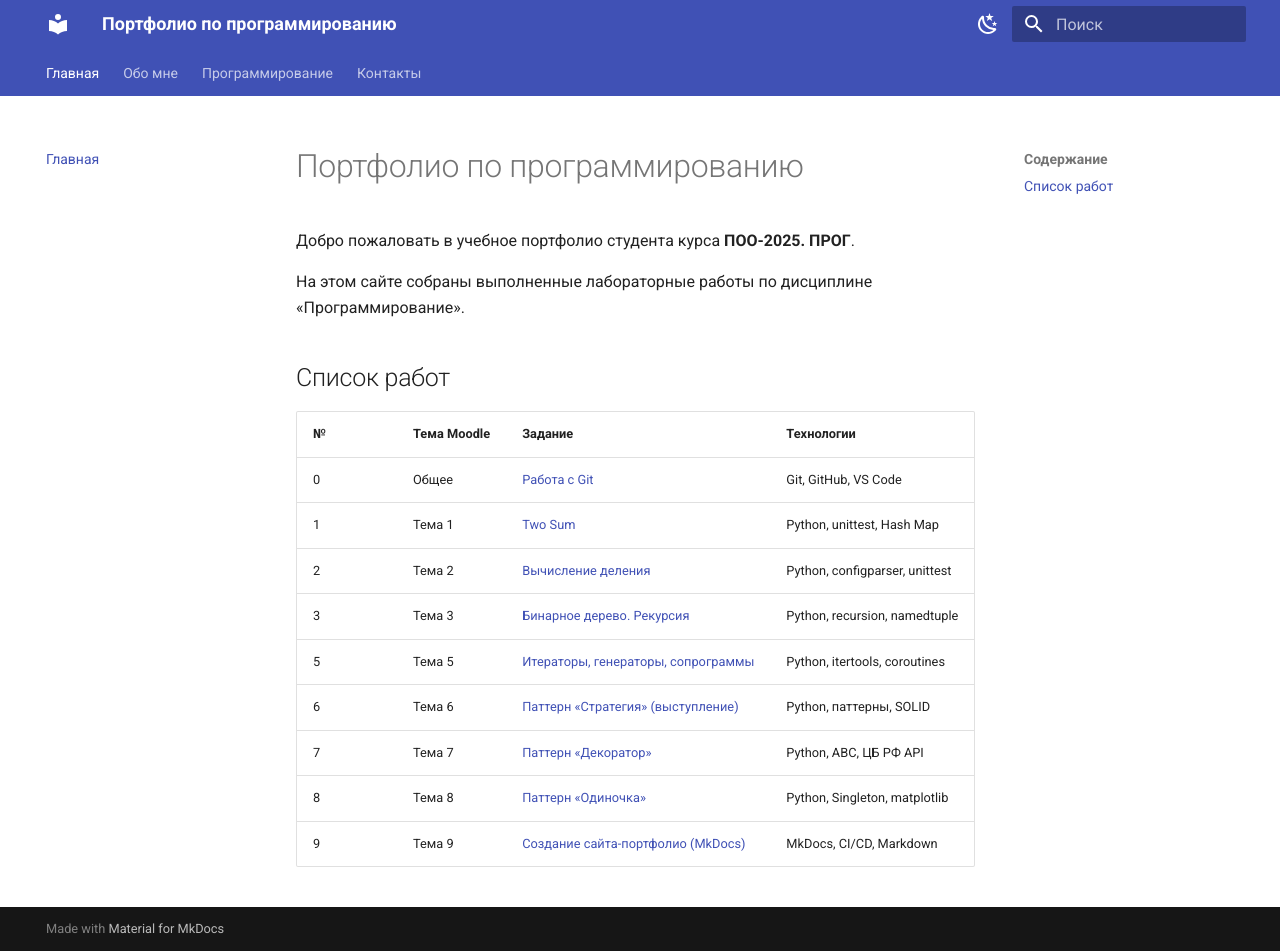
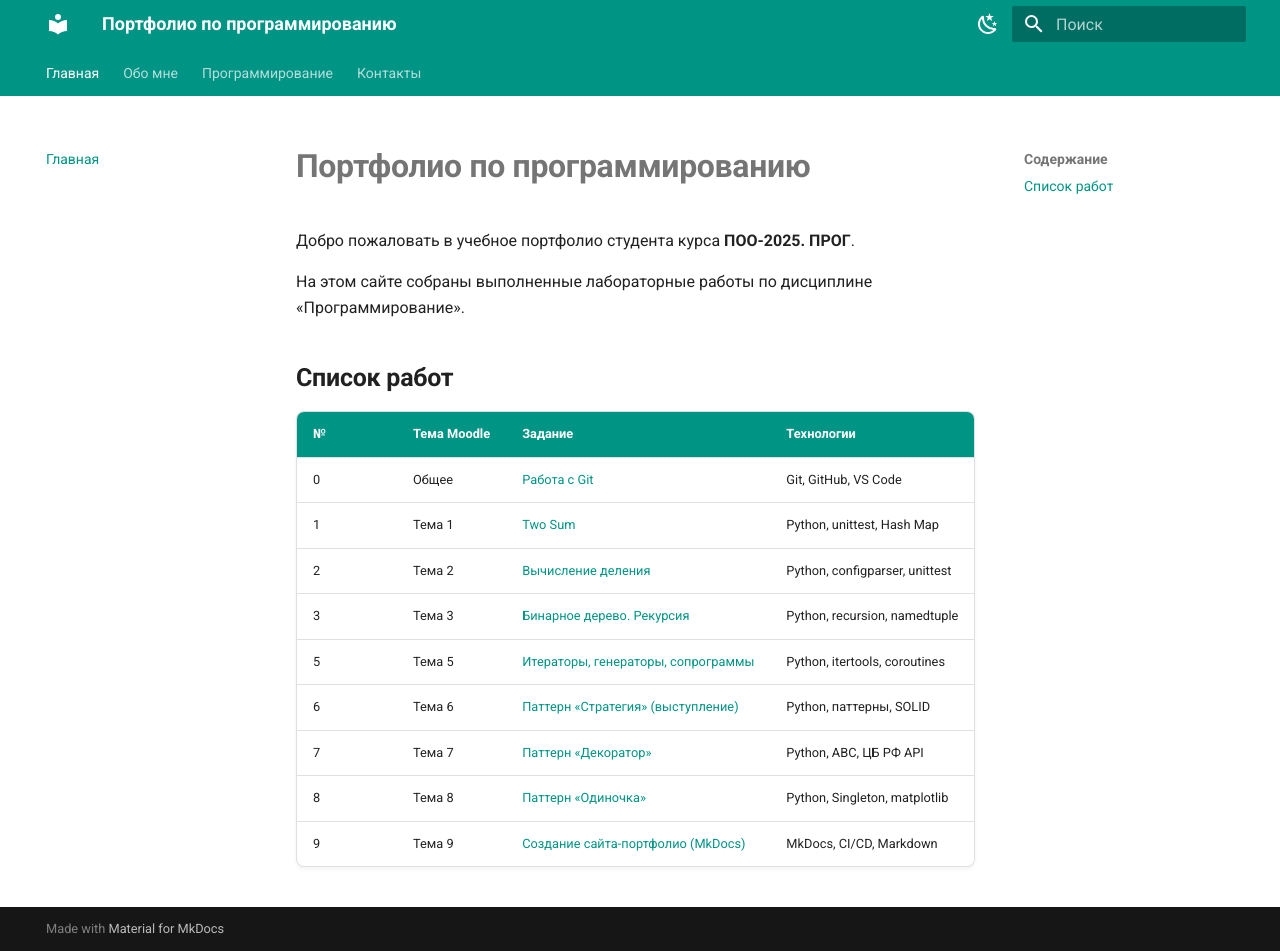
Before and after one commit to nikitagrinn/portfolio-prog, an MkDocs documentation site: the page built from docs/index.md, in a window 1280 px wide and 951 px high. Built offline with MkDocs 1.6.1 and Material for MkDocs 9.7.7, drawn with Linux system fonts in a browser that asks for light colours.

Commit message:
style: обновлен дизайн сайта (шрифты, цвета, SPA-навигация, кастомный CSS)

```diff
--- /dev/null
+++ b/docs/stylesheets/extra.css
@@ -0,0 +1,50 @@
+/* Плавные переходы для всех ссылок */
+a {
+    transition: color 0.2s ease-in-out, background-color 0.2s ease-in-out;
+}
+
+/* Красивые скругления для блоков кода и таблиц */
+.md-typeset pre>code {
+    border-radius: 8px;
+    box-shadow: 0 4px 6px rgba(0,0,0,0.05);
+}
+
+.md-typeset .md-clipboard {
+    border-radius: 4px;
+}
+
+/* Улучшение внешнего вида таблиц */
+.md-typeset table:not([class]) {
+    border-radius: 8px;
+    overflow: hidden;
+    box-shadow: 0 2px 4px rgba(0,0,0,0.05);
+    border-collapse: separate;
+    border-spacing: 0;
+}
+
+.md-typeset table:not([class]) th {
+    background-color: var(--md-primary-fg-color);
+    color: white;
+}
+
+.md-typeset table:not([class]) tr:hover {
+    background-color: var(--md-default-bg-color--light);
+    transition: background-color 0.15s ease;
+}
+
+[data-md-color-scheme="slate"] .md-typeset table:not([class]) tr:hover {
+    background-color: rgba(255, 255, 255, 0.05);
+}
+
+/* Делаем заголовки чуть более жирными и выразительными */
+.md-typeset h1, .md-typeset h2 {
+    font-weight: 700;
+    letter-spacing: -0.01em;
+}
+
+/* Улучшаем внешний вид admonitions (блоков "Замечание", "Информация") */
+.md-typeset .admonition {
+    border-radius: 8px;
+    box-shadow: 0 2px 8px rgba(0,0,0,0.04);
+    border-left-width: 4px;
+}
--- a/mkdocs.yml
+++ b/mkdocs.yml
@@ -9,26 +9,35 @@ theme:
 
   palette:
     - scheme: default
-      primary: indigo
-      accent: indigo
+      primary: teal
+      accent: cyan
       toggle:
         icon: material/weather-night
         name: Темная тема
 
     - scheme: slate
-      primary: indigo
-      accent: indigo
+      primary: blue grey
+      accent: cyan
       toggle:
         icon: material/weather-sunny
         name: Светлая тема
 
+  font:
+    text: Roboto
+    code: Fira Code
+
   features:
+    - navigation.instant
+    - navigation.tracking
     - navigation.tabs
     - navigation.sections
     - navigation.expand
     - navigation.top
     - search.highlight
     - content.code.copy
+
+extra_css:
+  - stylesheets/extra.css
 
 plugins:
   - search
```
